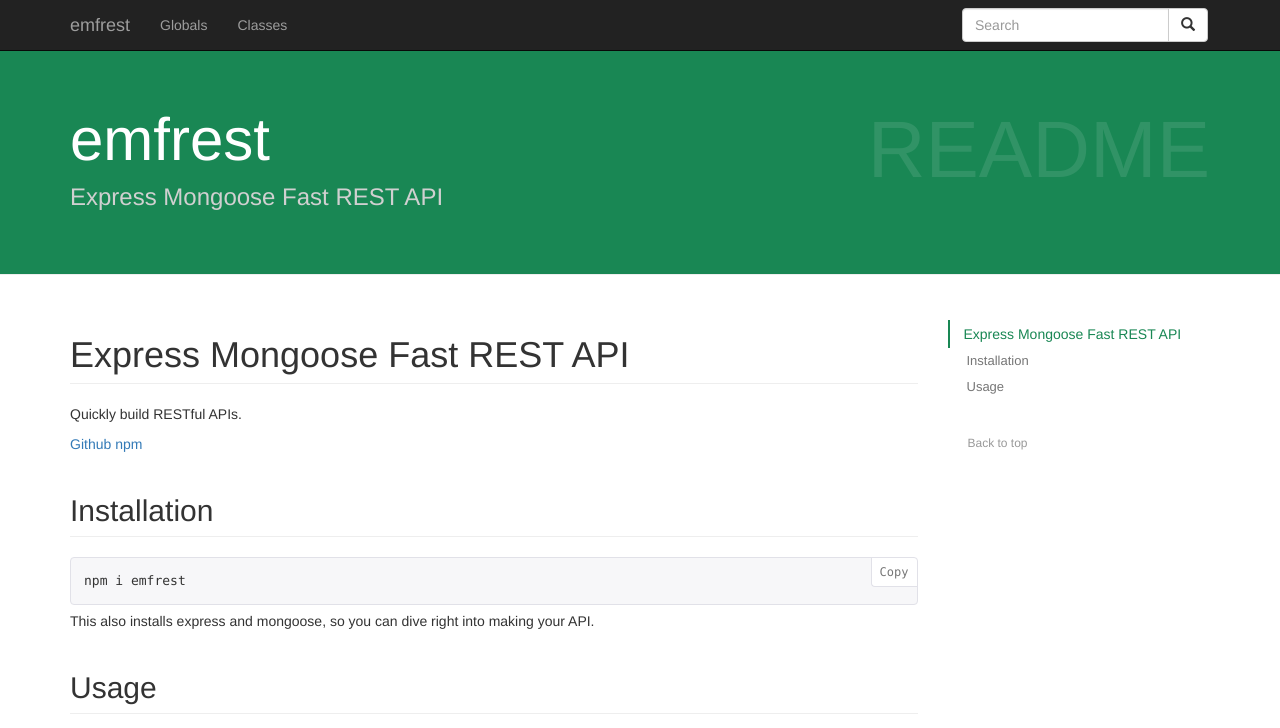
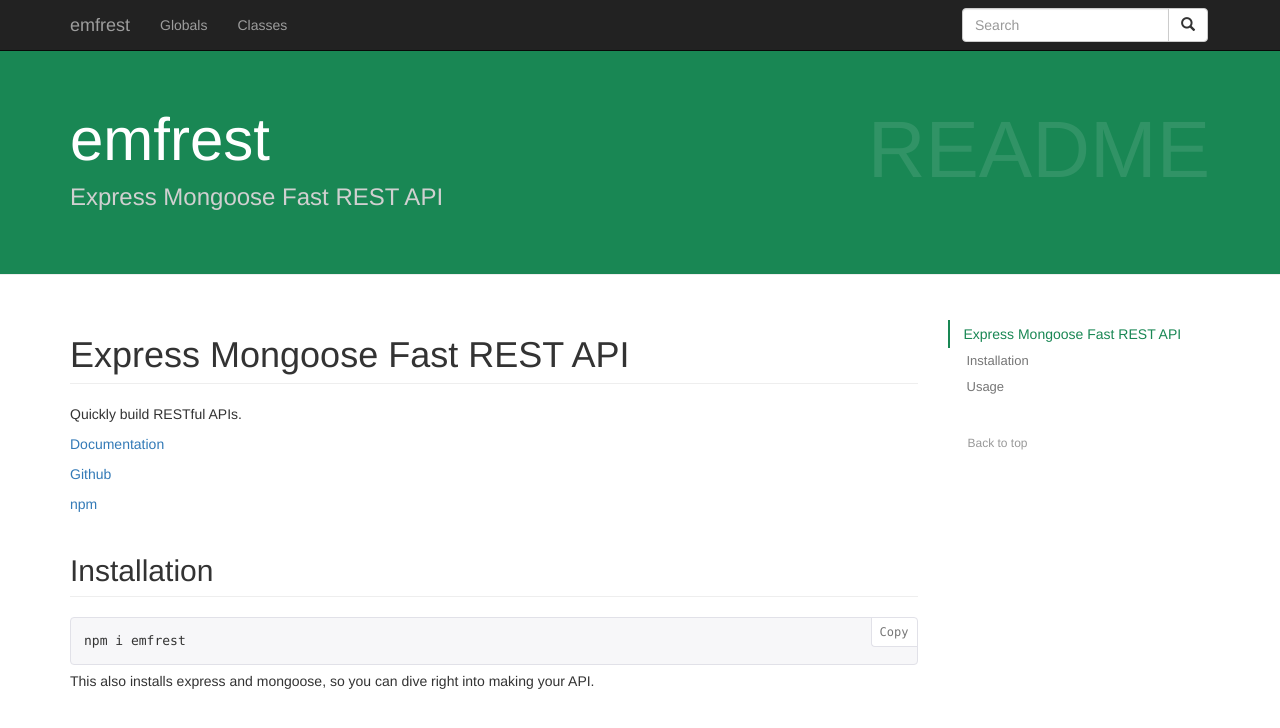
Before and after one commit to DEEJ4Y/emfrest, a website: page docs/index.html in a window 1280 px wide. Shown: the top 728 px of the page. Drawn offline with Linux system fonts and the light colour scheme; a web font is replaced by a local one.

Commit message:
Add updated documentation

```diff
--- a/docs/index.html
+++ b/docs/index.html
@@ -41,7 +41,7 @@
 				}
 			</style>
 		<script type="text/javascript">
-			window.TEMPLATE_OPTIONS = {"includeDate":true,"dateFormat":"Do MMM YYYY","systemName":"emfrest","systemSummary":"Express Mongoose Fast REST API","systemLogo":"","systemColor":"#198754","navMembers":[{"kind":"class","title":"Classes","summary":"All documented classes."},{"kind":"external","title":"Externals","summary":"All documented external members."},{"kind":"global","title":"Globals","summary":"All documented globals."},{"kind":"mixin","title":"Mixins","summary":"All documented mixins."},{"kind":"interface","title":"Interfaces","summary":"All documented interfaces."},{"kind":"module","title":"Modules","summary":"All documented modules."},{"kind":"namespace","title":"Namespaces","summary":"All documented namespaces."},{"kind":"tutorial","title":"Tutorials","summary":"All available tutorials."}],"footer":"Copyright © The contributors to emfrest","copyright":"FooDoc Copyright © 2016 The contributors to the JSDoc3 and FooDoc projects.","linenums":true,"collapseSymbols":true,"inverseNav":true,"inlineNav":"true","outputSourceFiles":true,"sourceRootPath":null,"disablePackagePath":true,"outputSourcePath":false,"showTableOfContents":true,"showAccessFilter":true,"analytics":null,"methodHeadingReturns":true,"sort":"linenum, longname, version, since","search":true,"favicon":null,"stylesheets":[],"scripts":[],"monospaceLinks":false,"cleverLinks":false};
+			window.TEMPLATE_OPTIONS = {"includeDate":true,"dateFormat":"Do MMM YYYY","systemName":"emfrest","systemSummary":"Express Mongoose Fast REST API","systemLogo":"","systemColor":"#198754","navMembers":[{"kind":"class","title":"Classes","summary":"All documented classes."},{"kind":"external","title":"Externals","summary":"All documented external members."},{"kind":"global","title":"Globals","summary":"All documented globals."},{"kind":"mixin","title":"Mixins","summary":"All documented mixins."},{"kind":"interface","title":"Interfaces","summary":"All documented interfaces."},{"kind":"module","title":"Modules","summary":"All documented modules."},{"kind":"namespace","title":"Namespaces","summary":"All documented namespaces."},{"kind":"tutorial","title":"Tutorials","summary":"All available tutorials."}],"footer":"Copyright © The contributors to emfrest","copyright":"FooDoc Copyright © 2016 The contributors to the JSDoc3 and FooDoc projects.","linenums":true,"collapseSymbols":true,"inverseNav":true,"inlineNav":true,"outputSourceFiles":true,"sourceRootPath":null,"disablePackagePath":true,"outputSourcePath":false,"showTableOfContents":true,"showAccessFilter":true,"analytics":null,"methodHeadingReturns":true,"sort":"linenum, longname, version, since","search":true,"favicon":null,"stylesheets":[],"scripts":[],"monospaceLinks":false,"cleverLinks":false};
 			window.DOCLET_TOC_ENABLED = true;
 			window.DOCLET_AFILTER_ENABLED = false;
 		</script>
@@ -92,7 +92,9 @@
 		<section class="readme-section">
 			<article><h1>Express Mongoose Fast REST API</h1>
 <p>Quickly build RESTful APIs.</p>
-<p><a href="https://github.com/DEEJ4Y/emfrest">Github</a> <a href="https://www.npmjs.com/package/emfrest">npm</a></p>
+<p><a href="https://deej4y.github.io/emfrest/">Documentation</a></p>
+<p><a href="https://github.com/DEEJ4Y/emfrest">Github</a></p>
+<p><a href="https://www.npmjs.com/package/emfrest">npm</a></p>
 <h2>Installation</h2>
 <pre class="prettyprint source lang-sh"><code>npm i emfrest
 </code></pre>
--- a/package.json
+++ b/package.json
@@ -5,7 +5,8 @@
   "main": "index.js",
   "scripts": {
     "test": "echo \"Error: no test specified\" && exit 1",
-    "docs": "jsdoc ./ -c ./jsdoc.config.json -d ./docs/ -t ./node_modules/foodoc/template -R README.md"
+    "docs": "jsdoc ./ -c ./jsdoc.config.json -d ./docs/ -t ./node_modules/foodoc/template -R README.md",
+    "deploy-docs": "npm run docs && git add . && git commit -m \"Add updated documentation\" && git push"
   },
   "keywords": [
     "express",
```
Also changed, not shown: docs/ErrorResponse.html (+1 -1 lines), docs/api.js.html (+1 -1 lines), docs/controllers.js.html (+1 -1 lines), docs/global.html (+1 -1 lines), docs/list_class.html (+1 -1 lines), docs/middleware.js.html (+1 -1 lines), docs/router.js.html (+1 -1 lines), docs/services.js.html (+1 -1 lines), docs/utils.js.html (+1 -1 lines).
